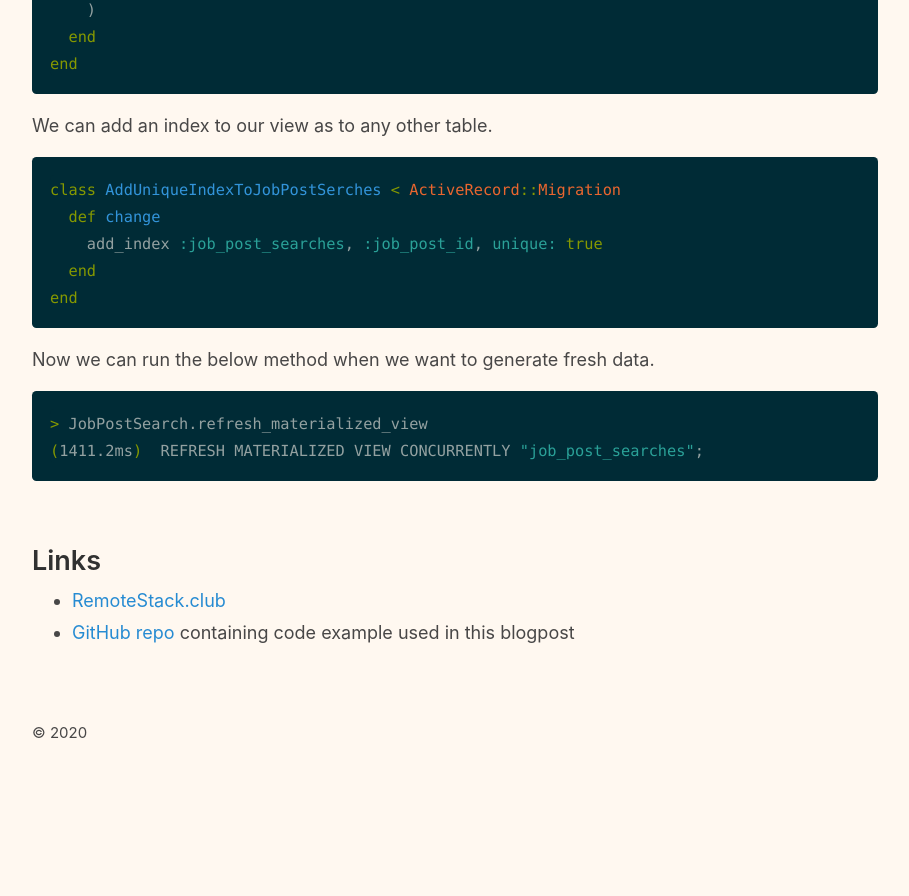
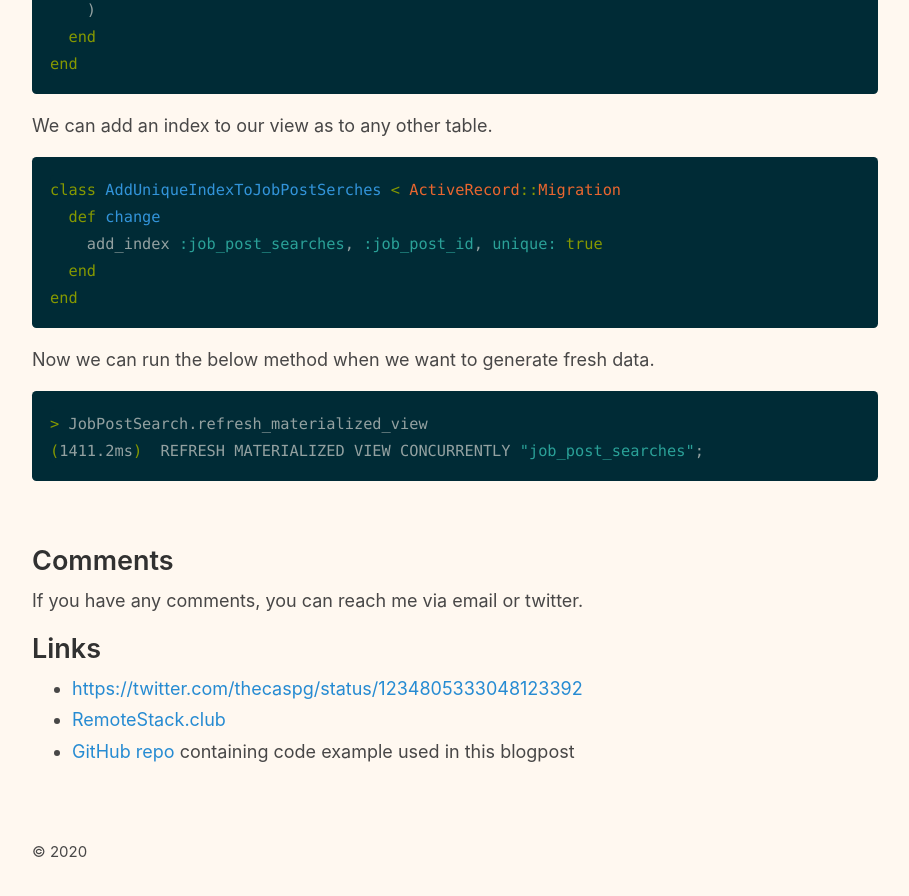
Before and after one commit to caspg/caspg.github.io, a Jekyll site: the page built from _posts/2020-03-03-optimizing-full-text-search-with-postgres-materialized-view-in-rails.md, in a window 1280 px wide and 900 px high, scrolled down 7409 px. Shown: the top 896 px of the window, without its empty margins (185-1094 px from the left). Built offline with Jekyll 4.4.1, drawn with Linux system fonts in a browser that asks for light colours; before the commit the page ends 8190 px from its top, so only the background shows below that.

Commit message:
add link to the twitter

```diff
--- a/_posts/2020-03-03-optimizing-full-text-search-with-postgres-materialized-view-in-rails.md
+++ b/_posts/2020-03-03-optimizing-full-text-search-with-postgres-materialized-view-in-rails.md
@@ -296,7 +296,12 @@ Now we can run the below method when we want to generate fresh data.
 
 <br/>
 
+## Comments
+
+If you have any comments, you can reach me via email or twitter.
+
 ## Links
 
+* [https://twitter.com/thecaspg/status/1234805333048123392](https://twitter.com/thecaspg/status/1234805333048123392)
 * [RemoteStack.club](https://remotestack.club/)
 * [GitHub repo](https://github.com/caspg/optimizing-postgresql-full-text-search-rails) containing code example used in this blogpost
```
